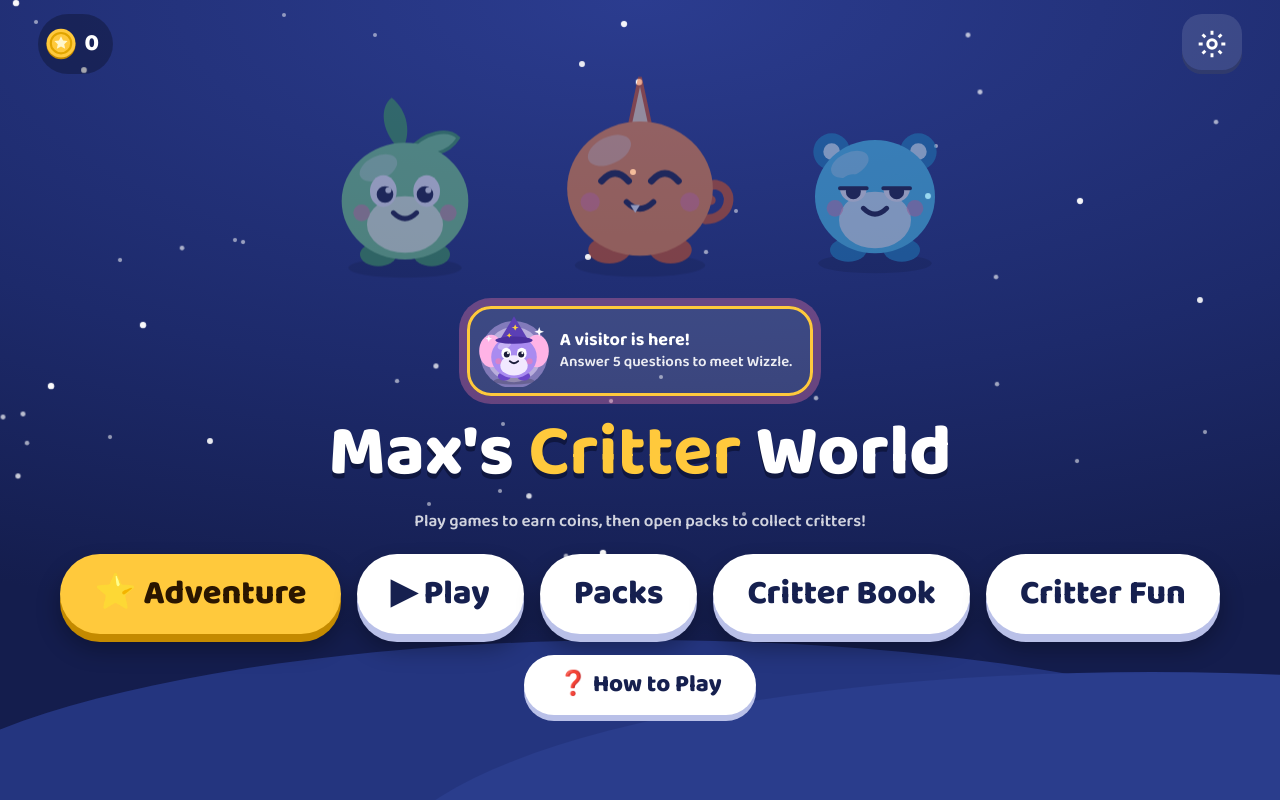
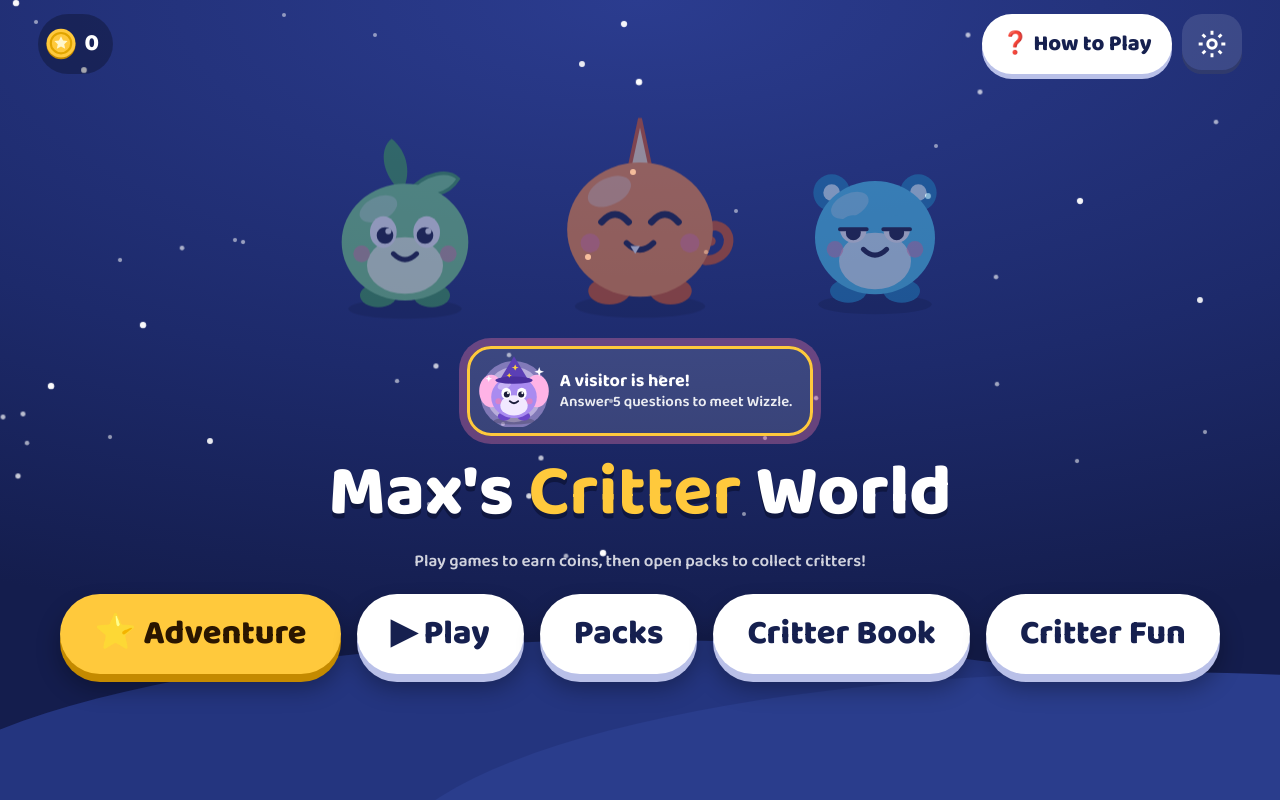
Before and after one commit to marcelo002/max-critters, a plain HTML site: page index.html in a window 1280 px wide. Drawn offline with Linux system fonts and the light colour scheme.

Commit message:
Move How to Play button to the top bar so the home page fits
Co-Authored-By: Claude Opus 5.5 <noreply@anthropic.com>
Claude-Session: https://claude.ai/code/session_01UURHQW7FeHQ7j5GfVEcyAx

```diff
--- a/index.html
+++ b/index.html
@@ -308,14 +308,14 @@ td.n,th.n{text-align:right;font-variant-numeric:tabular-nums}
 .howc .hp{flex:none;width:84px;height:84px;font-size:58px;display:flex;align-items:center;justify-content:center}.howc .hp svg{width:84px;height:84px}
 .howc p{margin:0;flex:1;font-size:clamp(22px,2.6vw,27px);line-height:1.3;font-weight:700}
 .howc .hs{flex:none;width:54px;height:54px;border-radius:50%;border:0;background:#eef0fb;font-size:26px}
-#howBtn{box-shadow:0 6px 0 #b9c0e8}
+#howBtn{height:60px;padding:0 20px;border-radius:999px;background:#fff;color:var(--dark);font-weight:800;font-size:22px;box-shadow:0 5px 0 #b9c0e8}
 </style>
 </head>
 <body>
 <div id="sky"><div class="hill"></div><div class="hill b"></div></div>
 
 <section class="screen on" id="home">
-  <div id="homeTop"><div class="coins" data-coins></div><button class="icon" id="gear" aria-label="Grown-ups: press and hold"><svg viewBox="0 0 24 24" fill="none" stroke="#fff" stroke-width="2.2"><circle cx="12" cy="12" r="3.2"/><path d="M12 2v3M12 19v3M2 12h3M19 12h3M4.9 4.9l2.1 2.1M17 17l2.1 2.1M4.9 19.1 7 17M17 7l2.1-2.1"/></svg></button></div>
+  <div id="homeTop"><div class="coins" data-coins></div><div style="display:flex;gap:10px"><button id="howBtn" data-go="howto">❓ How to Play</button><button class="icon" id="gear" aria-label="Grown-ups: press and hold"><svg viewBox="0 0 24 24" fill="none" stroke="#fff" stroke-width="2.2"><circle cx="12" cy="12" r="3.2"/><path d="M12 2v3M12 19v3M2 12h3M19 12h3M4.9 4.9l2.1 2.1M17 17l2.1 2.1M4.9 19.1 7 17M17 7l2.1-2.1"/></svg></button></div></div>
   <div id="parade"></div>
   <button id="visit" class="visit"></button>
   <h1>Max's <b>Critter</b> World</h1>
@@ -327,7 +327,6 @@ td.n,th.n{text-align:right;font-variant-numeric:tabular-nums}
     <button class="big alt" data-go="book">Critter Book</button>
     <button class="big alt" data-go="play">Critter Fun</button>
   </div>
-  <button class="big alt" id="howBtn" data-go="howto" style="min-height:60px;font-size:24px">❓ How to Play</button>
 </section>
 
 <section class="screen" id="menu">
```
